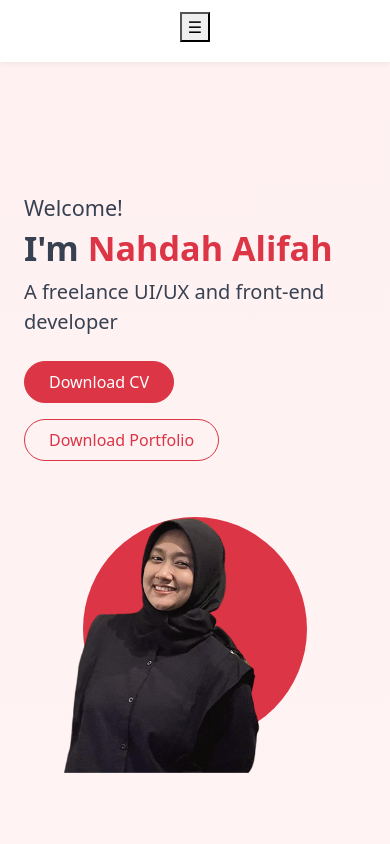
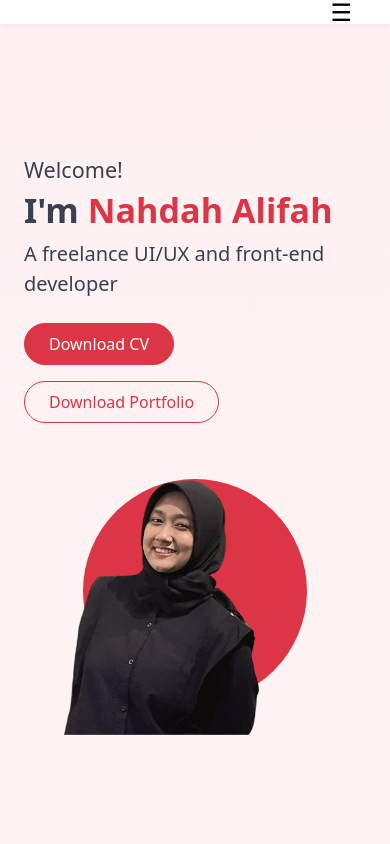
Before and after one commit to nahdalifah/Portofolio-Nahdah, a plain HTML site: page Index.html in a window 390 px wide. Shown: the top 844 px of the page. Drawn offline with nearby package versions, Linux system fonts and the light colour scheme.

Commit message:
Update: Hamburger menu

```diff
--- a/Index.html
+++ b/Index.html
@@ -43,11 +43,19 @@
       font-weight: 700;
       border-radius: 0;
     }
+
+    .hamburger {
+      font-size: 24px;
+      background: none;
+      border: none;
+    }
+
     .reveal {
       opacity: 0;
       transform: translateY(40px);
       transition: all 0.6s ease;
     }
+
     .reveal.active {
       opacity: 1;
       transform: translateY(0);
@@ -151,9 +159,10 @@
 <body>
 
   <nav>
-    <div class="d-flex flex-column align-items-center w-100">
-      <button class="hamburger d-md-none mb-2" id="hamburger">&#9776;</button>
-      <ul class="nav flex-column flex-md-row menu justify-content-center" id="menu">
+    <div class="container-fluid position-relative d-flex justify-content-center align-items-center">
+      <button class="hamburger d-md-none position-absolute end-0" id="hamburger">&#9776;</button>
+
+      <ul class="nav flex-column flex-md-row menu" id="menu">
         <li class="nav-item"><a class="nav-link" href="#home">Home</a></li>
         <li class="nav-item"><a class="nav-link" href="#about">About Me</a></li>
         <li class="nav-item"><a class="nav-link" href="#project">Project</a></li>
@@ -371,11 +380,11 @@
 
   <script>
     const hamburger = document.getElementById('hamburger');
-      const menu = document.getElementById('menu');
+    const menu = document.getElementById('menu');
 
-      hamburger.addEventListener('click', () => {
-        menu.classList.toggle('active');
-      });
+    hamburger.addEventListener('click', () => {
+      menu.classList.toggle('active');
+    });
  </script>
 
   <script>
```
